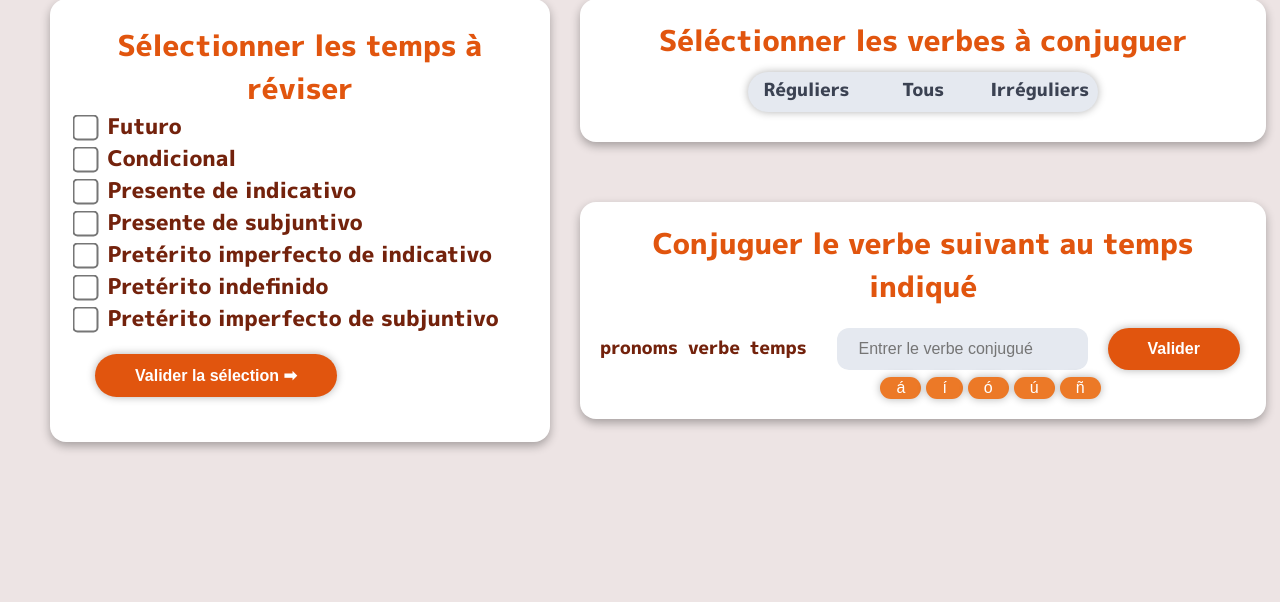
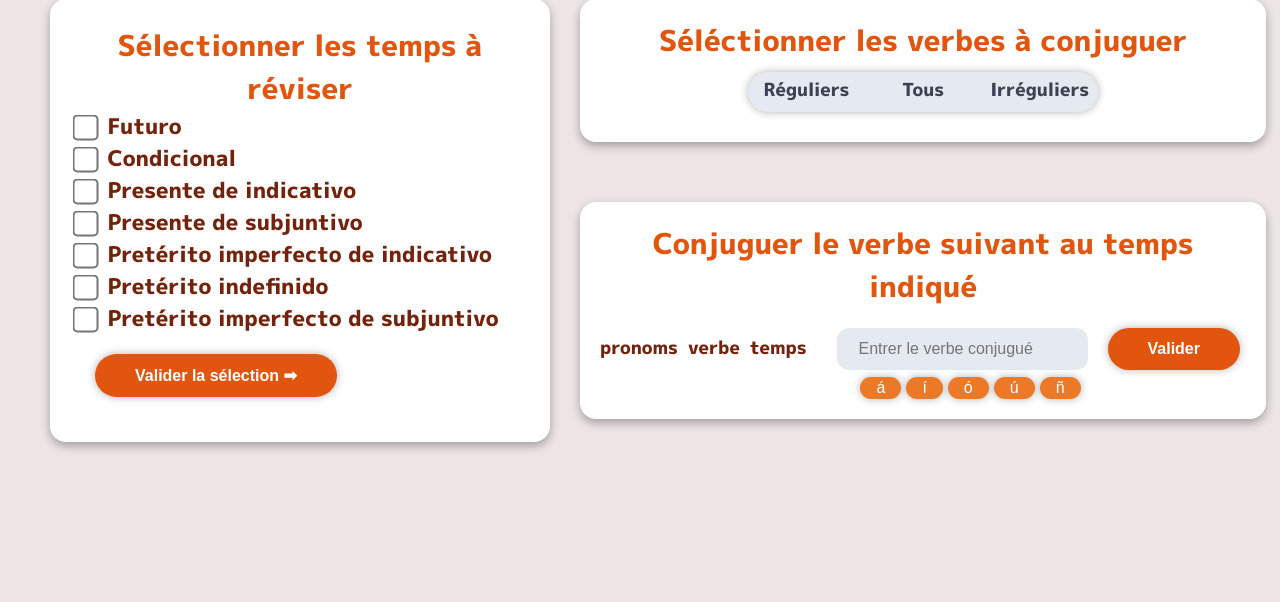
Before and after one commit to Tezay/conjug, a Flask app: page / in a window 1280 px wide. Shown: the part 141-743 px from the top of the page. Run offline with Flask 3, Linux system fonts and the light colour scheme.

Commit message:
Update style.css

```diff
--- a/static/css/style.css
+++ b/static/css/style.css
@@ -256,7 +256,7 @@ input[type="text"] {
   display: flex;
   justify-content: center;
   margin-top: 5px;
-  margin-left: 140px;
+  margin-left: 100px;
 }
 
 
```
